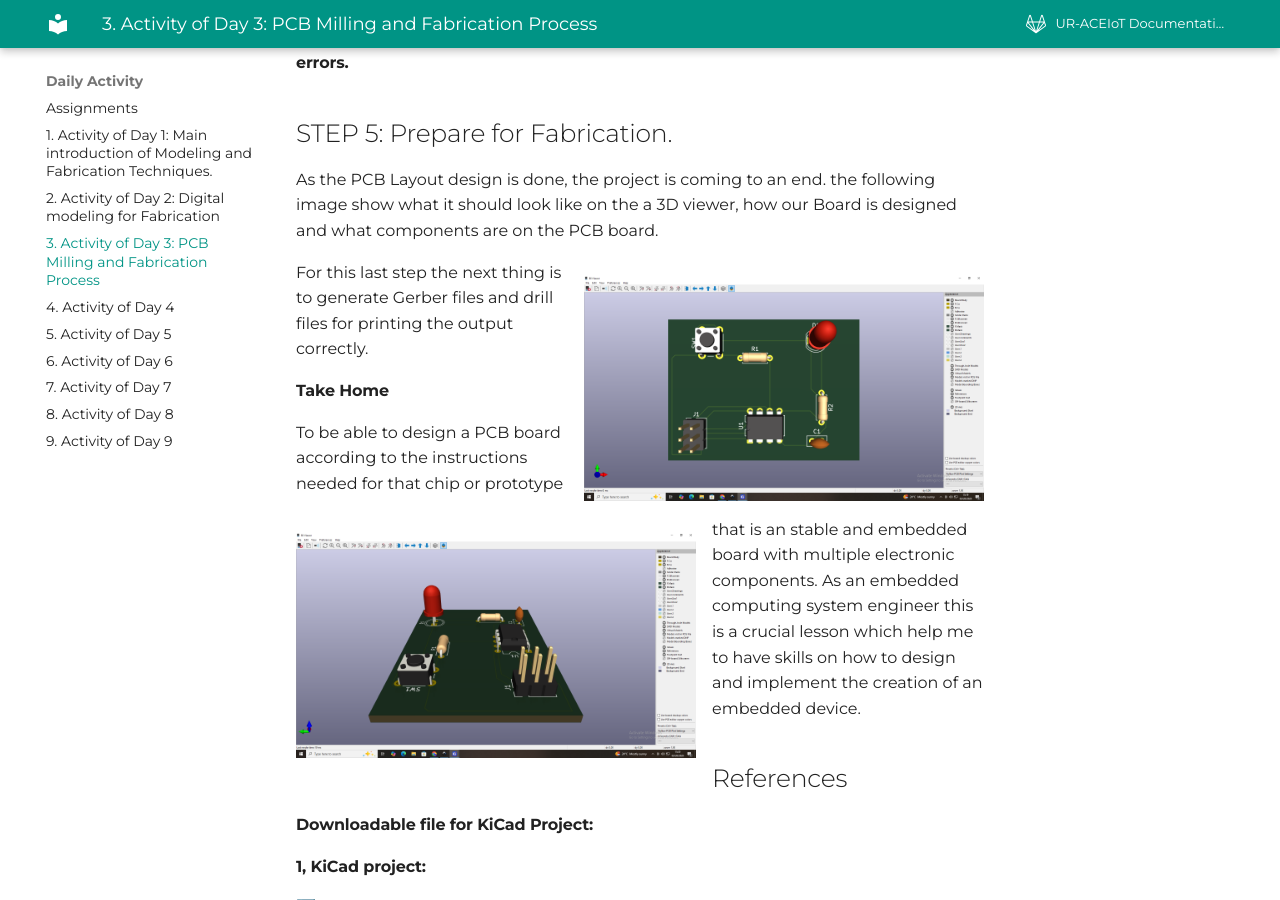
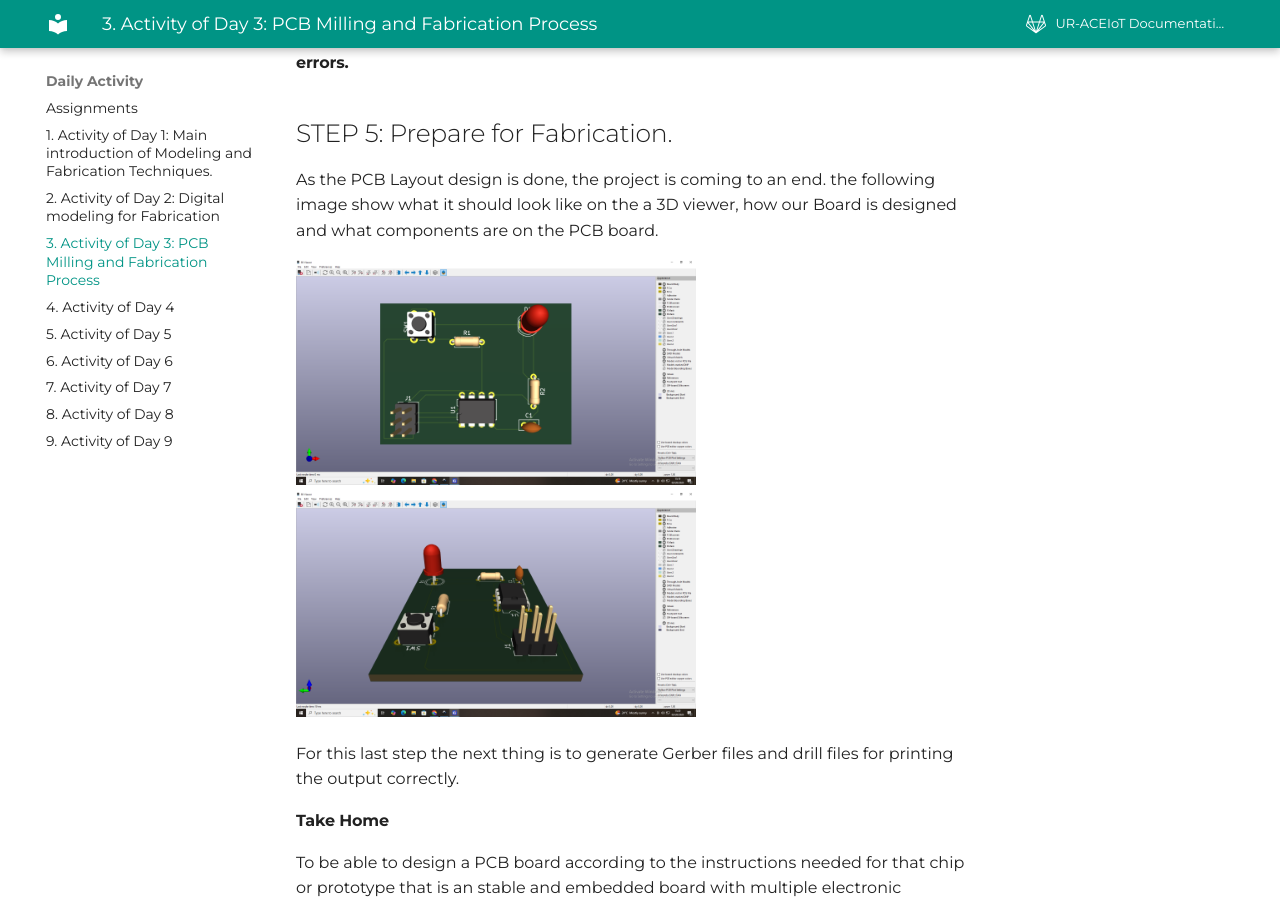
Before and after one commit to izesa/Modeling-and-Fabrication-Techniques, an MkDocs documentation site: the page built from docs/Daily-Activity/day_3.md, in a window 1280 px wide and 900 px high, scrolled down 2512 px. Built offline with MkDocs 1.6.1 and Material for MkDocs 9.7.7, drawn with Linux system fonts in a browser that asks for light colours.

Commit message:
modified:   docs/Daily-Activity/day_3.md

```diff
--- a/docs/Daily-Activity/day_3.md
+++ b/docs/Daily-Activity/day_3.md
@@ -44,7 +44,7 @@ The solution to that challenge is selected the Edge.Cuts Before implementing the
 ## STEP 5: Prepare for Fabrication.
 As the PCB Layout design is done, the project is coming to an end. the following image show what it should look like on the a 3D viewer, how our Board is designed and what components are on the PCB board.
 
-![Image](../images/KiCad_PCB_Design03.png){ width=400 Height=300 align=Right}![Image](../images/KiCad_PCB_Design04.png){ width=400 Height=300 align=Left}
+![Image](../images/KiCad_PCB_Design03.png){ width=400 Height=300}![Image](../images/KiCad_PCB_Design04.png){ width=400 Height=300}
 
 For this last step the next thing is to generate Gerber files and drill files for printing the output correctly.
 
```
